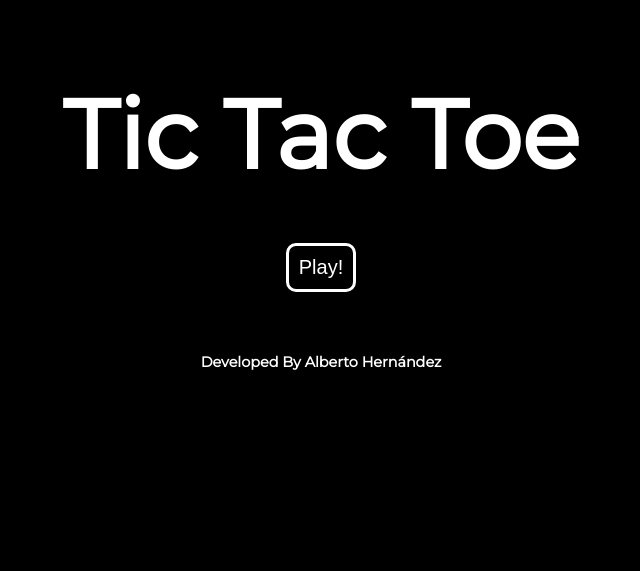
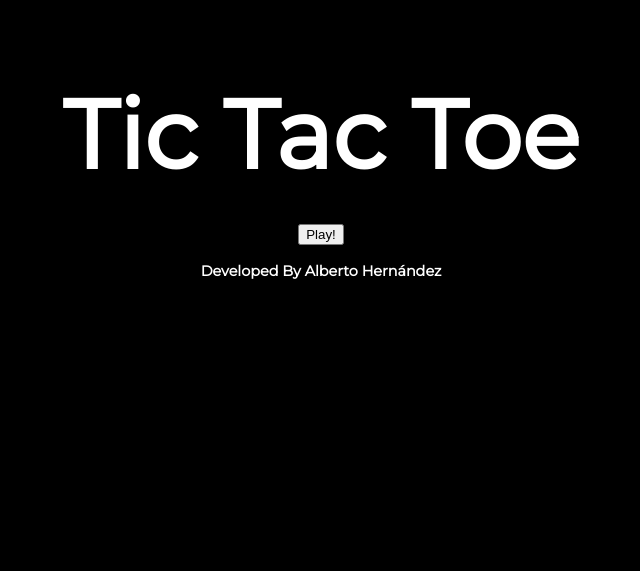
Before and after one commit to AlbertHdz4/TicTac_JS, a plain HTML site: page index.html in a window 1280 px wide. Shown: the whole page, without its empty margins (327-967 px from the left). Drawn offline with Linux system fonts and the light colour scheme.

Commit message:
Realizando pruebas de funcionalidad en boton play

```diff
--- a/css/tictac.css
+++ b/css/tictac.css
@@ -31,7 +31,7 @@ h1 {
   font-size: 2em;
   margin-bottom: 0;
 }
-
+/*
 button {
   color: white;
   background: none;
@@ -43,7 +43,7 @@ button {
   cursor: pointer;
   animation: appear 2.5s;
   transition: 0.3s;
-}
+}*/
 
 button:hover {
   background: white;
--- a/index.html
+++ b/index.html
@@ -13,7 +13,7 @@
 <body>
   <header class="header" id="header">
     <h1>Tic Tac Toe</h1>
-    <button type="button" name="button" onClick="initialGame()">Play!</button>
+    <button onClick="initialGame()">Play!</button>
     <h2>Developed By Alberto Hernández</h2>
   </header>
   <div class="content" id="content">
```
